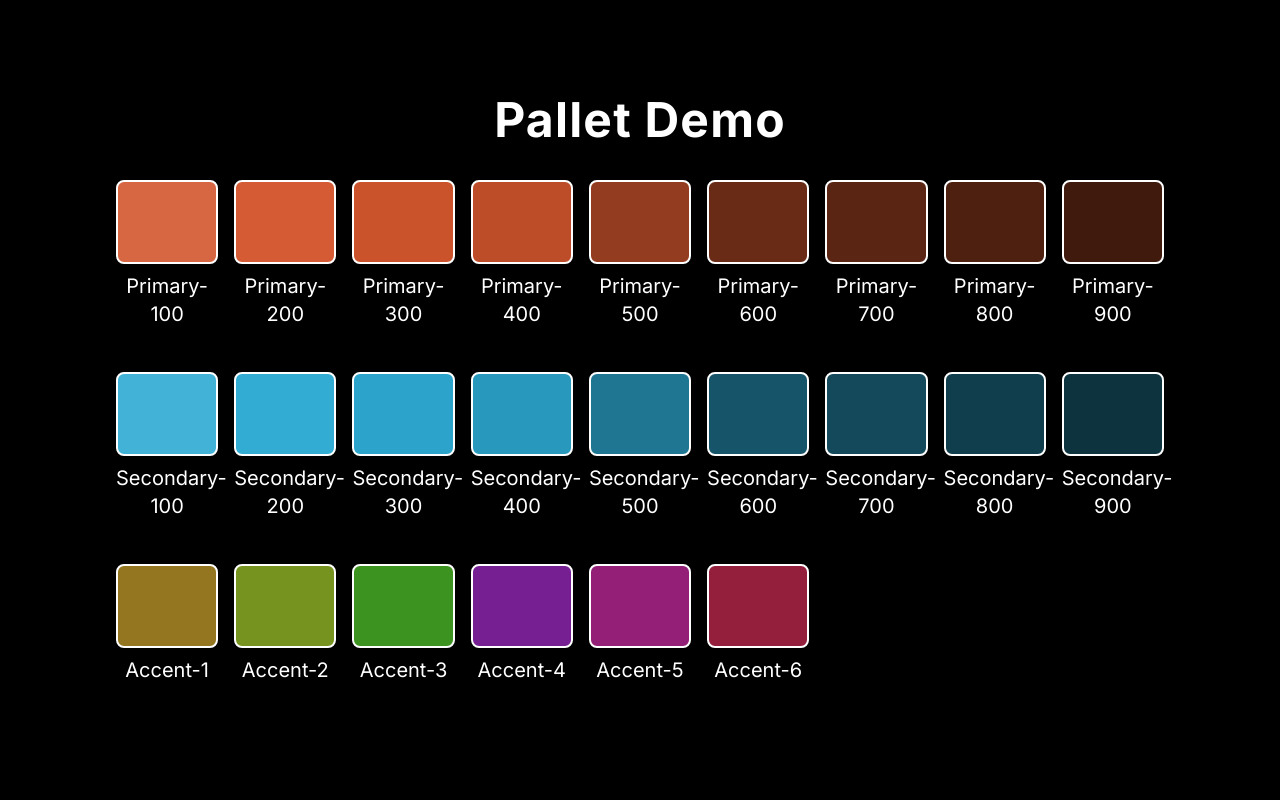
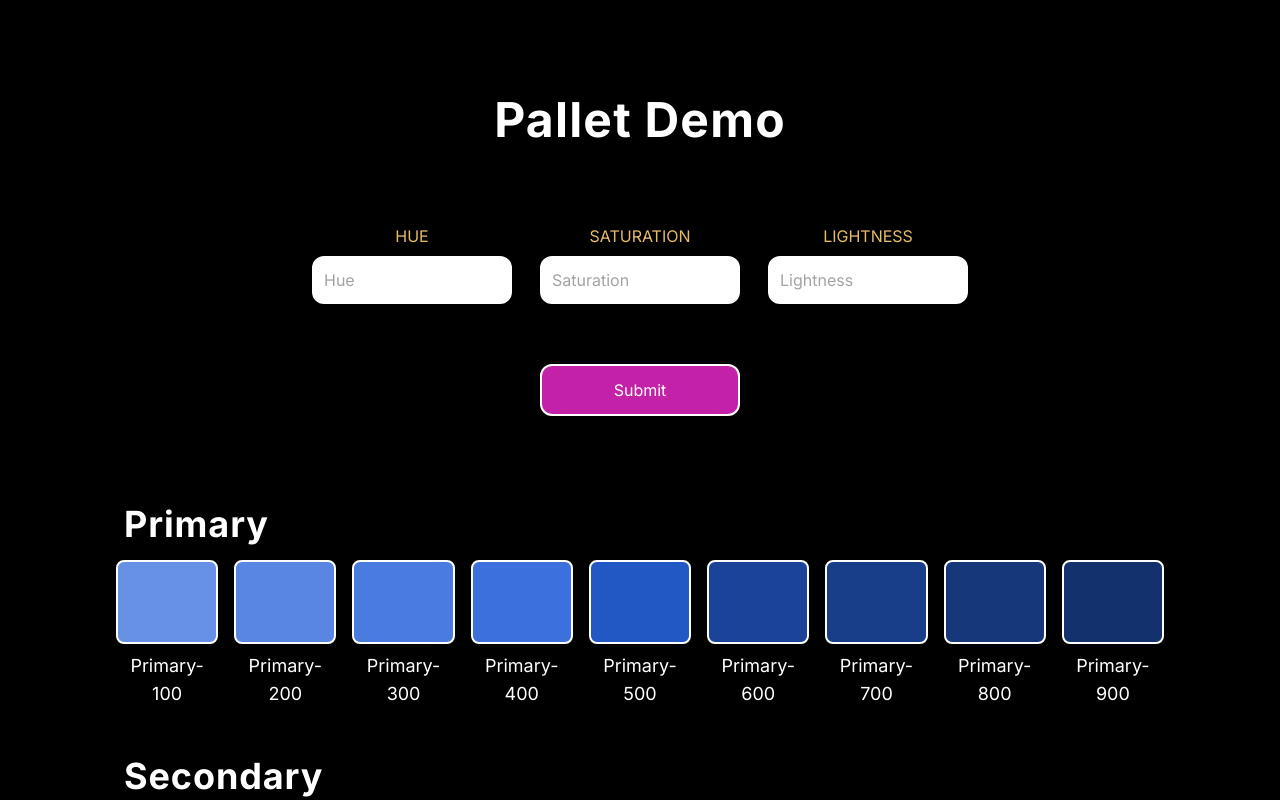
Before and after one commit to AMagicianNamedGob/color-genie, a Next.js app: page / in a window 1280 px wide. Shown: the top 800 px of the page. Built offline with nearby package versions, Linux system fonts and the light colour scheme.

Commit message:
created form for HSL

```diff
--- a/app/Blot.tsx
+++ b/app/Blot.tsx
@@ -4,9 +4,9 @@ export default function Blot({ color }: { color: string }) {
   return (
     <span>
       <div
-        className={`bg-${color} border-2 border-white rounded-lg p-12`}
+        className={`bg-${color} border-2 border-white rounded-lg p-10`}
       ></div>
-      <p className="text-xl text-center capitalize py-2">{color}</p>
+      <p className="text-lg text-center capitalize py-2">{color}</p>
 
     </span>
   );
--- /dev/null
+++ b/app/Form.tsx
@@ -0,0 +1,85 @@
+"use client";
+import { useForm } from "react-hook-form";
+
+export default function Form() {
+  const {
+    register,
+    handleSubmit,
+    watch,
+    formState: { errors },
+  } = useForm();
+
+  return (
+    <form
+      className="text-black flex flex-row flex-wrap justify-center items-center max-w-3xl p-12 my-5 mx-auto gap-5 lg:justify-around"
+      onSubmit={handleSubmit((data) => console.log(data))}
+    >
+      <div className="min-w-[200px] flex flex-col justify-center items-center relative py-3">
+        <label htmlFor="hue" className="text-secondary-100 uppercase">
+          Hue
+        </label>
+        <input
+          type="number"
+          {...register("hue", { required: true })}
+          placeholder="Hue"
+          min="0"
+          max="360"
+          className="min-w-[200px] p-3 rounded-xl m-2"
+        />
+        {errors.hue && (
+          <span className="text-primary-100 absolute -bottom-2">
+            This field is required
+          </span>
+        )}
+      </div>
+
+      <div className="min-w-[200px] flex flex-col justify-center items-center relative py-3">
+        <label htmlFor="saturation" className="text-secondary-100 uppercase">
+          Saturation
+        </label>
+
+        <input
+          type="number"
+          {...register("saturation", { required: true })}
+          placeholder="Saturation"
+          min="0"
+          max="100"
+          className="w-full p-3 rounded-xl m-2"
+        />
+
+        {errors.saturation && (
+          <span className="text-primary-100 absolute -bottom-2">
+            This field is required
+          </span>
+        )}
+      </div>
+
+      <div className="min-w-[200px] flex flex-col justify-center items-center relative py-3">
+        <label htmlFor="lightness" className="text-secondary-100 uppercase">
+          lightness
+        </label>
+
+        <input
+          type="number"
+          {...register("lightness", { required: true })}
+          placeholder="Lightness"
+          min="0"
+          max="100"
+          className="min-w-[200px] p-3 rounded-xl m-2"
+        />
+        {errors.lightness && (
+          <span className="text-primary-100 absolute -bottom-2">
+            This field is required
+          </span>
+        )}
+      </div>
+
+      <input
+        type="submit"
+        {...register("submit")}
+        value="Submit"
+        className="text-white min-w-[200px] p-3 rounded-xl border-2 border-white bg-accent-3 mt-5"
+      />
+    </form>
+  );
+}
--- a/app/globals.css
+++ b/app/globals.css
@@ -81,9 +81,9 @@
       var(--primary-color-l);
 
     /* generate primary and secondary colors*/
-    --primary-color-h: 15;
-    --primary-color-s: 65%;
-    --primary-color-l: 35%;
+    --primary-color-h: 220;
+    --primary-color-s: 70%;
+    --primary-color-l: 45%;
     --lighten: 10%;
     --darken: -10%;
     --color-white: 0deg 0% 100%;
--- a/app/page.tsx
+++ b/app/page.tsx
@@ -1,157 +1,28 @@
+import Blot from "./Blot";
+import Form from "./Form";
+
 export default function Home() {
   return (
     <main className="min-h-screen p-24">
       <h1 className="font-bold text-center"> Pallet Demo</h1>
+      <Form />
+      <h2 className="mt-10 ml-2 -mb-5">Primary</h2>
       <div className="grid grid-cols-1 mt-9 md:grid-cols-3 xl:grid-cols-9 gap-4">
-        <span>
-          <div
-            className={`bg-primary-100 border-2 border-white rounded-lg p-10`}
-          ></div>
-          <p className="text-xl text-center capitalize py-2">primary-100</p>
-        </span>
-        <span>
-          <div
-            className={`bg-primary-200 border-2 border-white rounded-lg p-10`}
-          ></div>
-          <p className="text-xl text-center capitalize py-2">primary-200</p>
-        </span>
-        <span>
-          <div
-            className={`bg-primary-300 border-2 border-white rounded-lg p-10`}
-          ></div>
-          <p className="text-xl text-center capitalize py-2">primary-300</p>
-        </span>
-        <span>
-          <div
-            className={`bg-primary-400 border-2 border-white rounded-lg p-10`}
-          ></div>
-          <p className="text-xl text-center capitalize py-2">primary-400</p>
-        </span>
-        <span>
-          <div
-            className={`bg-primary-500 border-2 border-white rounded-lg p-10`}
-          ></div>
-          <p className="text-xl text-center capitalize py-2">primary-500</p>
-        </span>
-        <span>
-          <div
-            className={`bg-primary-600 border-2 border-white rounded-lg p-10`}
-          ></div>
-          <p className="text-xl text-center capitalize py-2">primary-600</p>
-        </span>
-        <span>
-          <div
-            className={`bg-primary-700 border-2 border-white rounded-lg p-10`}
-          ></div>
-          <p className="text-xl text-center capitalize py-2">primary-700</p>
-        </span>
-        <span>
-          <div
-            className={`bg-primary-800 border-2 border-white rounded-lg p-10`}
-          ></div>
-          <p className="text-xl text-center capitalize py-2">primary-800</p>
-        </span>
-        <span>
-          <div
-            className={`bg-primary-900 border-2 border-white rounded-lg p-10`}
-          ></div>
-          <p className="text-xl text-center capitalize py-2">primary-900</p>
-        </span>
+        {[...Array(9)].map((_, i) => (
+          <Blot key={i} color={`primary-${i + 1}00`} />
+        ))}
       </div>
+      <h2 className="mt-10 ml-2 -mb-5">Secondary</h2>
       <div className="grid grid-cols-1 mt-9 md:grid-cols-3 xl:grid-cols-9 gap-4">
-        <span>
-          <div
-            className={`bg-secondary-100 border-2 border-white rounded-lg p-10`}
-          ></div>
-          <p className="text-xl text-center capitalize py-2">secondary-100</p>
-        </span>
-        <span>
-          <div
-            className={`bg-secondary-200 border-2 border-white rounded-lg p-10`}
-          ></div>
-          <p className="text-xl text-center capitalize py-2">secondary-200</p>
-        </span>
-        <span>
-          <div
-            className={`bg-secondary-300 border-2 border-white rounded-lg p-10`}
-          ></div>
-          <p className="text-xl text-center capitalize py-2">secondary-300</p>
-        </span>
-        <span>
-          <div
-            className={`bg-secondary-400 border-2 border-white rounded-lg p-10`}
-          ></div>
-          <p className="text-xl text-center capitalize py-2">secondary-400</p>
-        </span>
-        <span>
-          <div
-            className={`bg-secondary-500 border-2 border-white rounded-lg p-10`}
-          ></div>
-          <p className="text-xl text-center capitalize py-2">secondary-500</p>
-        </span>
-        <span>
-          <div
-            className={`bg-secondary-600 border-2 border-white rounded-lg p-10`}
-          ></div>
-          <p className="text-xl text-center capitalize py-2">secondary-600</p>
-        </span>
-        <span>
-          <div
-            className={`bg-secondary-700 border-2 border-white rounded-lg p-10`}
-          ></div>
-          <p className="text-xl text-center capitalize py-2">secondary-700</p>
-        </span>
-        <span>
-          <div
-            className={`bg-secondary-800 border-2 border-white rounded-lg p-10`}
-          ></div>
-          <p className="text-xl text-center capitalize py-2">secondary-800</p>
-        </span>
-        <span>
-          <div
-            className={`bg-secondary-900 border-2 border-white rounded-lg p-10`}
-          ></div>
-          <p className="text-xl text-center capitalize py-2">secondary-900</p>
-        </span>
+        {[...Array(9)].map((_, i) => (
+          <Blot key={i} color={`secondary-${i + 1}00`} />
+        ))}
       </div>
+      <h2 className="mt-10 ml-2 -mb-5">Accent</h2>
       <div className="grid grid-cols-1 mt-9 md:grid-cols-3 xl:grid-cols-9 gap-4">
-        <span>
-          <div
-            className={`bg-accent-1 border-2 border-white rounded-lg p-10`}
-          ></div>
-          <p className="text-xl text-center capitalize py-2">accent-1</p>
-        </span>
-        <span>
-          <div
-            className={`bg-accent-2 border-2 border-white rounded-lg p-10`}
-          ></div>
-          <p className="text-xl text-center capitalize py-2">accent-2</p>
-        </span>
-        <span>
-          <div
-            className={`bg-accent-3 border-2 border-white rounded-lg p-10`}
-          ></div>
-          <p className="text-xl text-center capitalize py-2">accent-3</p>
-        </span>
-        <span>
-          <div
-            className={`bg-accent-4 border-2 border-white rounded-lg p-10`}
-          ></div>
-          <p className="text-xl text-center capitalize py-2">accent-4</p>
-        </span>
-        <span>
-          <div
-            className={`bg-accent-5 border-2 border-white rounded-lg p-10`}
-          ></div>
-          <p className="text-xl text-center capitalize py-2">accent-5</p>
-        </span>
-        <span>
-          <div
-            className={`bg-accent-6 border-2 border-white rounded-lg p-10`}
-          ></div>
-          <p className="text-xl text-center capitalize py-2">accent-6</p>
-        </span>
-
+        {[...Array(6)].map((_, i) => (
+          <Blot key={i} color={`accent-${i + 1}`} />
+        ))}
       </div>
     </main>
   );
--- a/package.json
+++ b/package.json
@@ -20,6 +20,7 @@
     "postcss": "8.4.27",
     "react": "18.2.0",
     "react-dom": "18.2.0",
+    "react-hook-form": "^7.45.4",
     "tailwindcss": "3.3.3",
     "typescript": "5.1.6"
   }
--- a/tailwind.config.ts
+++ b/tailwind.config.ts
@@ -46,5 +46,12 @@ module.exports = {
       gray: colors.neutral,
     },
   },
+  safelist: [
+    {
+      pattern:
+        /((bg|text)-(primary|secondary)-(100|200|300|400|500|600|700|800|900))|accent-(1|2|3|4|5|6)/,
+    },
+  ],
+
   plugins: [],
-}
+};
```
Also changed, not shown: 1 other file (tests, documents, lock files or other folders).
